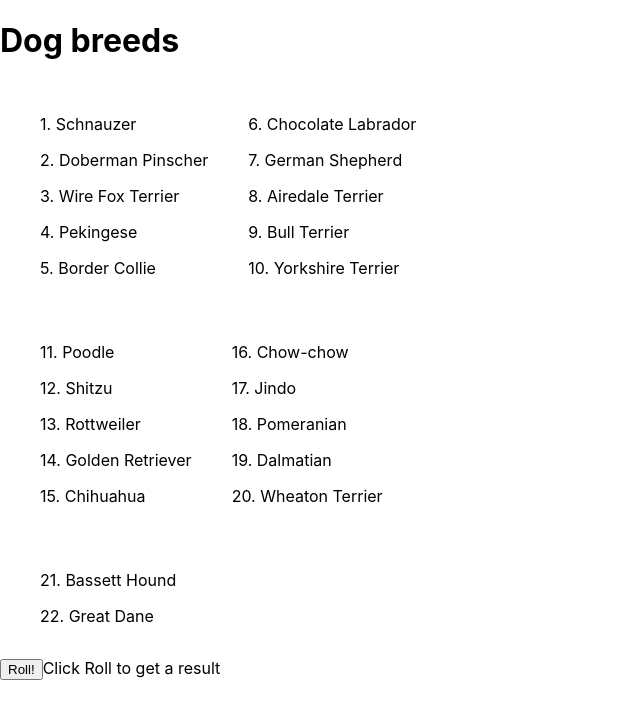
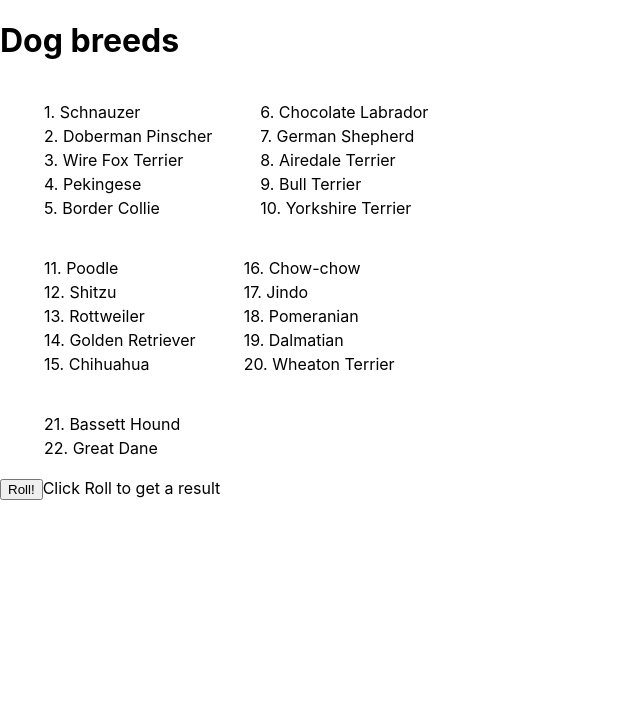
Before and after one commit to jamiekasulis/solo-ttrpg, a React (Create React App) app in the folder client/: page / in a window 1280 px wide. Shown: the top 718 px of the page, without its empty margins (0-640 px from the left). Built offline with nearby package versions, Linux system fonts and the light colour scheme.

Commit message:
More styling

```diff
--- a/client/src/oracle/oracleTable/OracleTable.tsx
+++ b/client/src/oracle/oracleTable/OracleTable.tsx
@@ -23,6 +23,7 @@ export const OracleTable: FC<OracleTableProps> = ({
     return (
         <div id='root_container'>
             <h1>{title}</h1>
+            <div id='row_container'>
                 {dataTable.map((row, r) =>
                     <div className='table_row'>
                         {dataTable[r].map((col, c) =>
@@ -41,6 +42,7 @@ export const OracleTable: FC<OracleTableProps> = ({
                     </div>
                 )}
             </div>
+        </div>
     )
 }
 
--- a/client/src/oracle/oracleTable/oracleTable.css
+++ b/client/src/oracle/oracleTable/oracleTable.css
@@ -7,3 +7,7 @@
     display: flex;
     flex-direction: column;
 }
+
+.table_col ul p {
+    margin: 4px;
+}
```
Lines whose indentation alone changed are shown as unchanged.
